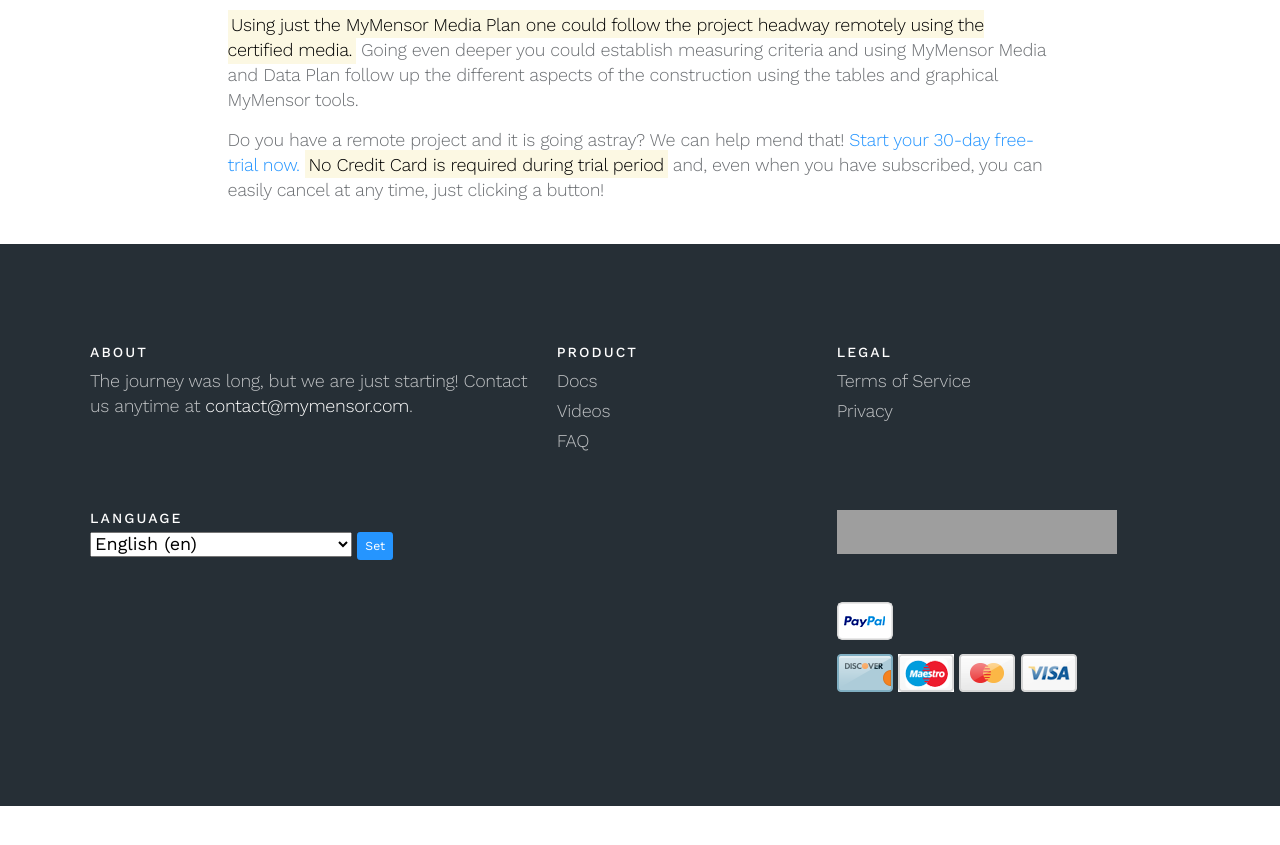
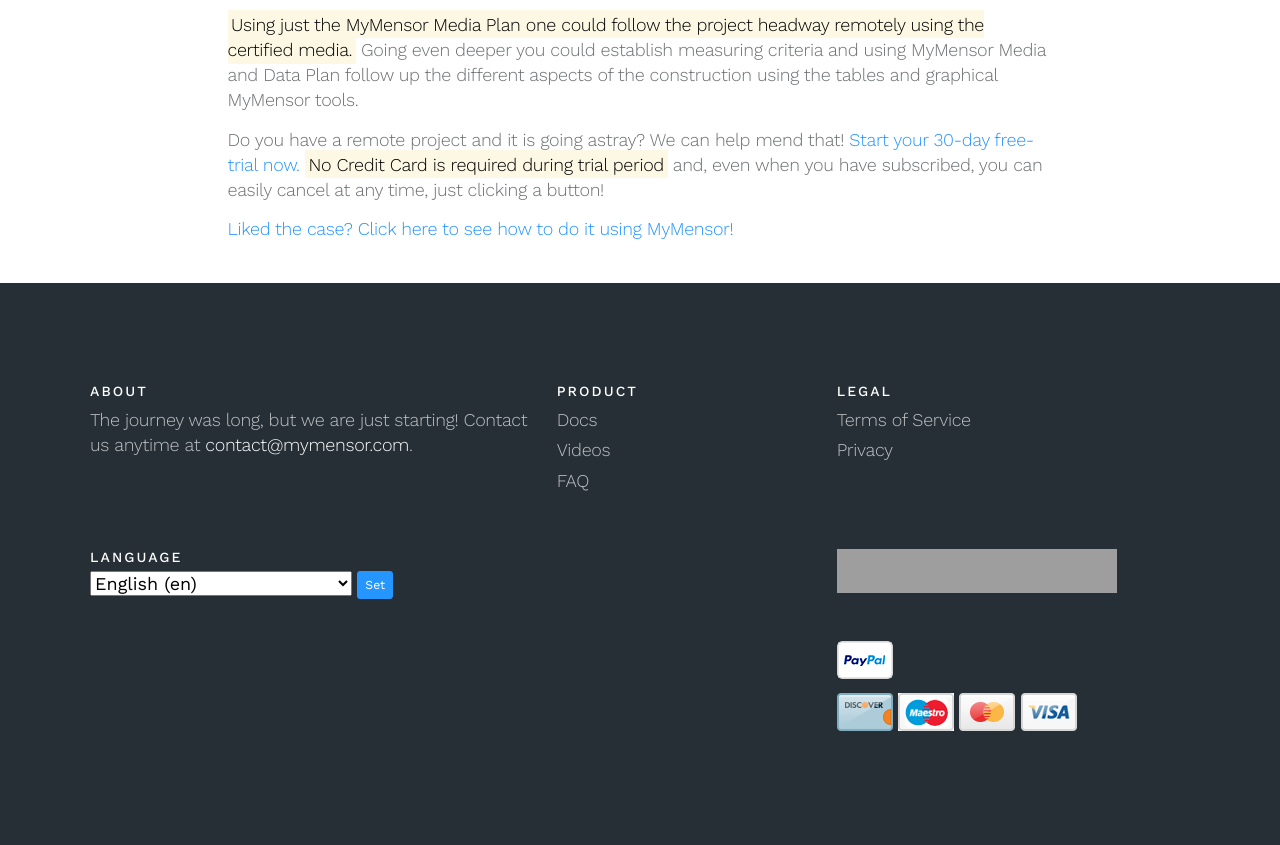
Before and after one commit to jorgercg/MyMensorWebsite, a Django app: page /en/cases/followingjobs/ in a window 1280 px wide. Shown: the part 975-1820 px from the top of the page. Before the commit the page ends 1781 px from the top, so only its background shows below. Run offline with Django 3.2, Linux system fonts and the light colour scheme; some libraries are stand-ins or nearby versions; grey boxes are pictures that could not be loaded.

Commit message:
15NOV2017 17h53min

```diff
--- a/mymwebsite/templates/cases/followingremotejobs.html
+++ b/mymwebsite/templates/cases/followingremotejobs.html
@@ -17,5 +17,6 @@
                                                                                                         class="registerbtn"
                                                                                                         href="https://app.mymensor.com/{{ LANGUAGE_CODE }}/accounts/register/">{% trans "Start your 30-day free-trial now. " %}</a>{% trans "<mark>No Credit Card is required during trial period</mark> and, even when you have subscribed, you can easily cancel at any time, just clicking a button!" %}
         </p>
+        <p><a href="{% url 'followingremotejobshowto' %}" class="text-primary">{% trans "Liked the case? Click here to see how to do it using MyMensor! " %}</a></p>
     </div>
 {% endblock %}
--- a/mymwebsite/templates/cases/usingyourowndata.html
+++ b/mymwebsite/templates/cases/usingyourowndata.html
@@ -24,6 +24,7 @@
                href="https://app.mymensor.com/{{ LANGUAGE_CODE }}/accounts/register/">{% trans "start your 30-day free-trial now! " %}</a>{% trans "<mark>No Credit Card is required during trial period</mark> and, even after you have subscribed, you can easily cancel at any time, just clicking a button!" %}
         </p>
         <p>{% trans "Use your trial period to learn in our website how to setup a simple an efficient way to drive your business profits up! And, of course, drop us an email in case you need more info!" %}</p>
+        <p><a href="{% url 'usingyourowndatahowto' %}" class="text-primary">{% trans "Liked the case? Click here to see how to do it using MyMensor! " %}</a></p>
     </div>
 
 {% endblock %}
```
